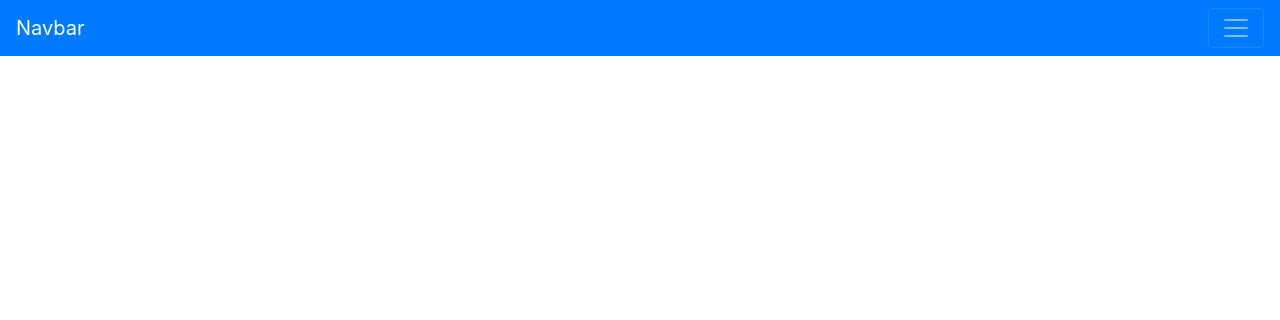
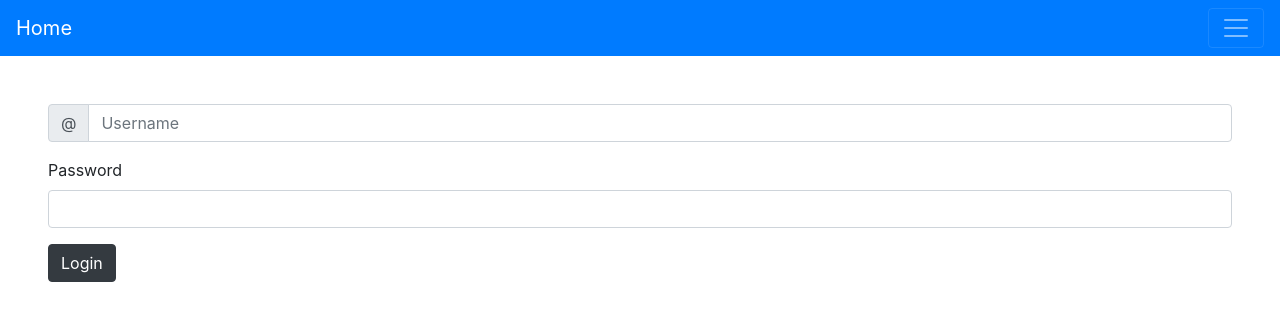
Before and after one commit to MLH-Fellowship/ttp-team-2, a React (Create React App) app: page /login in a window 1280 px wide. Shown: the top 320 px of the page. Built offline with nearby package versions, Linux system fonts and the light colour scheme; what google-maps-react would draw is missing.

Commit message:
Create login container and view, connect to the user login thunk and reducer, and fix some styling.

```diff
--- /dev/null
+++ b/src/components/containers/LoginContainer.js
@@ -0,0 +1,47 @@
+import React, { Component } from "react";
+import { LoginView } from "../views";
+import { connect } from "react-redux";
+import { loginThunk } from "../../thunks";
+
+class LoginContainer extends Component {
+    constructor(props) {
+        super(props);
+        this.state = {
+            username: "",
+            password: "",
+        };
+    }
+
+    handleChange = (event) => {
+        this.setState({ [event.target.name]: event.target.value });
+    };
+
+    handleSubmit = (event) => {
+        event.preventDefault();
+        this.props.login(this.state.username, this.state.password);
+    };
+
+    render() {
+        return (
+            <LoginView
+                handleChange={this.handleChange}
+                handleSubmit={this.handleSubmit}
+                loggedIn={this.props.loggedIn}
+            />
+        );
+    }
+}
+
+const mapState = (state) => {
+    return {
+        isLoggedIn: !!state.user.id,
+    };
+};
+
+const mapDispatch = (dispatch, ownProps) => {
+    return {
+        login: (username, password) => dispatch(loginThunk(username, password, ownProps)),
+    };
+};
+
+export default connect(mapState, mapDispatch)(LoginContainer);
--- a/src/components/containers/index.js
+++ b/src/components/containers/index.js
@@ -1,3 +1,4 @@
 export { default as HomeContainer } from "./HomeContainer";
 export { default as SignUpContainer } from "./SignUpContainer";
 export { default as NavbarContainer } from "./NavbarContainer";
+export { default as LoginContainer } from "./LoginContainer";
--- a/src/components/routes/RoutesView.js
+++ b/src/components/routes/RoutesView.js
@@ -1,12 +1,13 @@
 import React from "react";
 import { Switch, Route } from "react-router-dom";
-import { HomeContainer, SignUpContainer } from "../containers";
+import { HomeContainer, SignUpContainer, LoginContainer } from "../containers";
 
 const RoutesView = () => {
   return (
     <Switch>
       <Route exact path="/" component={HomeContainer} />
       <Route exact path="/signup" component={SignUpContainer} />
+      <Route exact path="/login" component={LoginContainer} />
     </Switch>
   );
 };
--- /dev/null
+++ b/src/components/views/LoginView.js
@@ -0,0 +1,27 @@
+import React from "react";
+import 'bootstrap/dist/css/bootstrap.css';
+
+const LoginView = (props) => {
+    return (
+        <div className="page1 p-5">
+            <form className="center " onSubmit={props.handleSubmit}>
+                <div className="form-group ">
+                    <label className="sr-only" htmlFor="inlineFormInputGroup">Username</label>
+                    <div className="input-group mb-2">
+                        <div className="input-group-prepend">
+                            <div className="input-group-text">@</div>
+                        </div>
+                        <input type="text" className="form-control" id="inlineFormInputGroup" placeholder="Username" name="username" onChange={props.handleChange}required />
+                    </div>
+                </div>
+                <div className="form-group">
+                    <label htmlFor="exampleInputPassword1">Password</label>
+                    <input type="password" className="form-control" name="password" onChange={props.handleChange} required />
+                </div>
+                <button type="submit" className="btn btn-dark">Login</button>
+            </form>
+        </div>
+    );
+};
+
+export default LoginView;
--- a/src/components/views/NavbarView.js
+++ b/src/components/views/NavbarView.js
@@ -1,4 +1,4 @@
-import React, { Component } from "react";
+import React from "react";
 import { Link } from "react-router-dom";
 
 const NavbarView = (props) => {
@@ -23,12 +23,12 @@ const NavbarView = (props) => {
   }
   return (
     <div>
-      <nav class="navbar navbar-dark bg-primary">
-        <a class="navbar-brand" href="#">
-          Navbar
-        </a>
+      <nav className="navbar navbar-dark bg-primary">
+        <Link to="/" className="navbar-brand">
+          Home
+        </Link>
         <button
-          class="navbar-toggler"
+          className="navbar-toggler"
           type="button"
           data-toggle="collapse"
           data-target="#navbarSupportedContent"
@@ -36,16 +36,11 @@ const NavbarView = (props) => {
           aria-expanded="false"
           aria-label="Toggle navigation"
         >
-          <span class="navbar-toggler-icon"></span>
+          <span className="navbar-toggler-icon"></span>
         </button>
 
-        <div class="collapse navbar-collapse" id="navbarSupportedContent">
-          <ul class="navbar-nav mr-auto">
-            <li class="nav-item active">
-              <a class="nav-link" href="#">
-                Home <span class="sr-only">(current)</span>
-              </a>
-            </li>
+        <div className="collapse navbar-collapse" id="navbarSupportedContent">
+          <ul className="navbar-nav mr-auto">
             {navbarLinks}
           </ul>
         </div>
--- a/src/components/views/SignUpView.js
+++ b/src/components/views/SignUpView.js
@@ -2,7 +2,7 @@ import React from "react";
 
 const SignUpView = (props) => {
     return (
-        <form className="m-4" onSubmit={props.handleSubmit}>
+        <form className="page1 p-5" onSubmit={props.handleSubmit}>
             <div className="form-row">
                 <div className="form-group col-md-4">
                     <label htmlFor="username">Username</label>
--- a/src/components/views/index.js
+++ b/src/components/views/index.js
@@ -1,3 +1,4 @@
 export { default as HomeView } from "./HomeView";
 export { default as SignUpView } from "./SignUpView";
 export { default as NavbarView } from "./NavbarView";
+export { default as LoginView } from "./LoginView";
```
